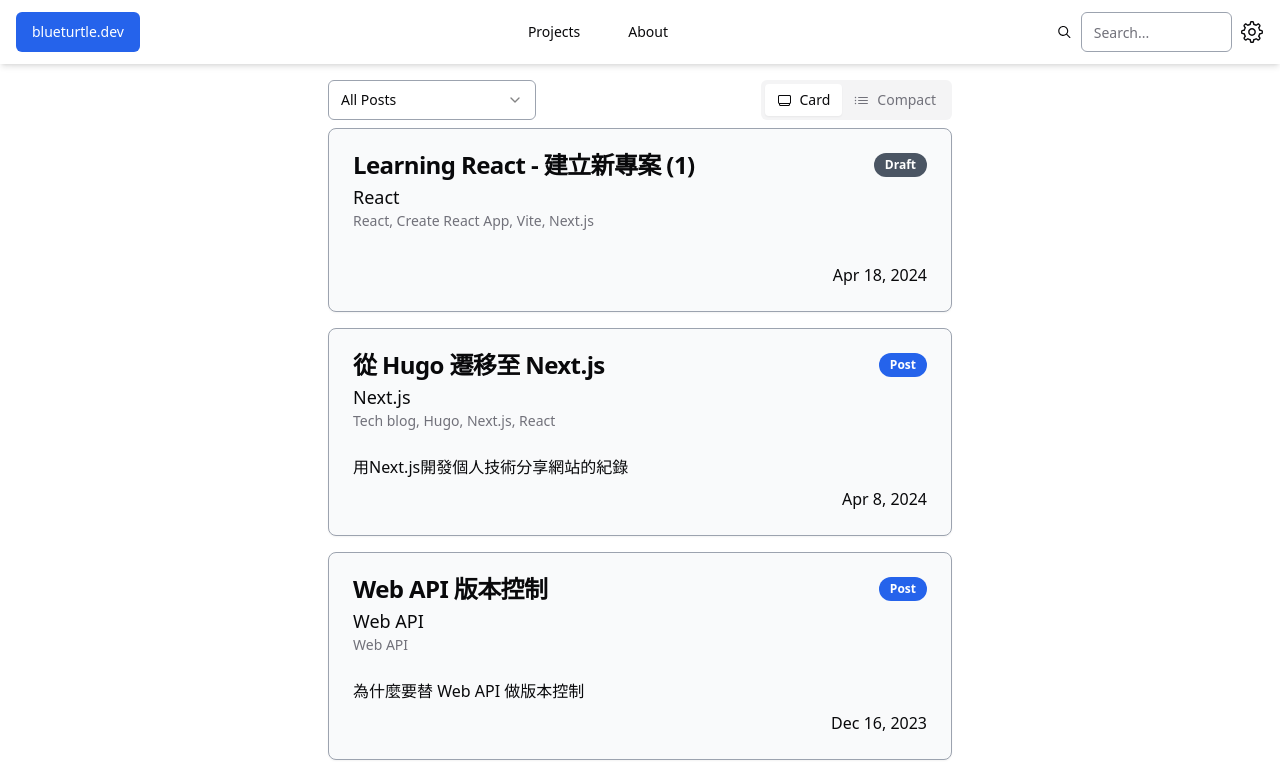
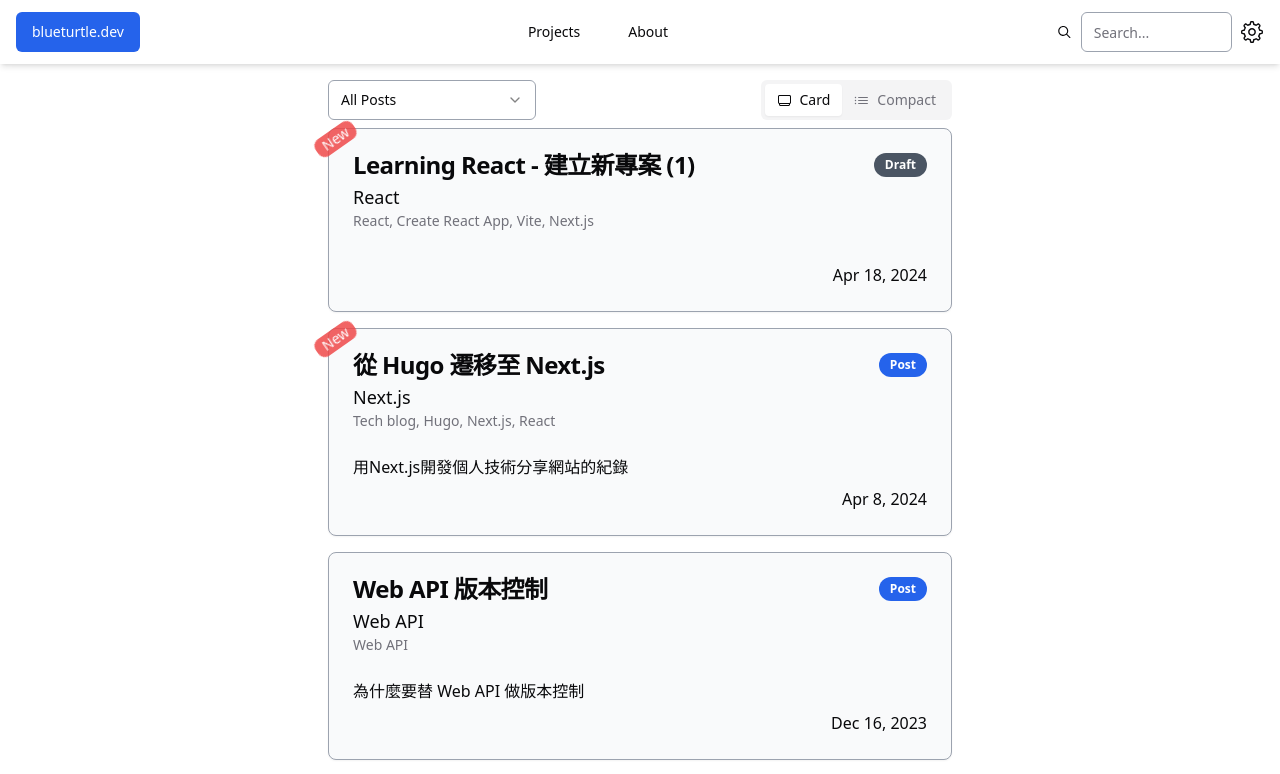
Before and after one commit to tarmacChen/blueturtle.dev, a Next.js app: page / in a window 1280 px wide. Shown: the top 774 px of the page. Built offline with nearby package versions, Linux system fonts and the light colour scheme.

Commit message:
fix hover border color when darkMode enable
add RedLabel on new post

```diff
--- a/src/components/BasicPage.tsx
+++ b/src/components/BasicPage.tsx
@@ -1,4 +1,4 @@
-import { Dispatch, SetStateAction, useEffect, useState } from 'react';
+/**/ import { Dispatch, SetStateAction, useEffect, useState } from 'react';
 import { useScroll } from '@/hooks/useScroll';
 import { useDevice } from '@/hooks/useDevice';
 import { FooterSection } from '@/components/FooterSection';
--- a/src/components/FooterSection.tsx
+++ b/src/components/FooterSection.tsx
@@ -3,7 +3,7 @@ import { mergeClassNames } from '@/lib/helper';
 
 export const FooterSection = () => {
   const footerClasses = mergeClassNames(
-    'fixed w-screen bottom-0 justify-center border-t-[1px] dark:border-t-white',
+    'fixed w-screen bottom-0 justify-center border-t-[1px] dark:border-t-white z-10',
   );
 
   return (
--- a/src/components/MarkdownViewPage.tsx
+++ b/src/components/MarkdownViewPage.tsx
@@ -16,7 +16,7 @@ export default function MarkdownViewPage({
             source={md?.content || ''}
             ordered={true}
             headingTopOffset={84}
-            className="bg-gray-100 dark:bg-gray-800 xl:sticky xl:top-24 xl:left-0"
+            className="bg-gray-100 dark:bg-gray-800 xl:sticky xl:top-20 xl:left-0"
           />
         </div>
         <div className="flex flex-col justify-center items-center mx-auto w-full mb-32">
--- a/src/components/Navbar.tsx
+++ b/src/components/Navbar.tsx
@@ -6,7 +6,7 @@ import { SearchBar } from '@/components/SearchBar';
 
 export const Navbar = () => {
   return (
-    <div className="sticky px-4 top-0 flex flex-row h-16 w-full items-center shadow-md bg-background dark:shadow-yellow-300">
+    <div className="sticky px-4 top-0 flex flex-row h-16 w-full items-center shadow-md bg-background dark:shadow-yellow-300 z-10">
       <Logo />
       <div className="invisible md:visible flex flex-row justify-center mx-auto">
         <DesktopNavbar />
@@ -24,7 +24,7 @@ export const NavbarWithSearchBar = ({
   dispatch: Dispatch<SetStateAction<string>>;
 }) => {
   return (
-    <div className="sticky px-4 top-0 flex flex-row h-16 w-full items-center shadow-md bg-background dark:shadow-yellow-300">
+    <div className="sticky px-4 top-0 flex flex-row h-16 w-full items-center shadow-md bg-background dark:shadow-yellow-300 z-10">
       <Logo />
       <div className="invisible md:visible flex flex-row justify-center mx-auto">
         <DesktopNavbar />
--- a/src/components/PostCard.tsx
+++ b/src/components/PostCard.tsx
@@ -7,7 +7,7 @@ import {
 } from '@/components/ui/card';
 import { Badge } from '@/components/ui/badge';
 import { MarkdownFile } from 'mdman';
-import moment from 'moment';
+import moment, { now } from 'moment';
 import Link from 'next/link';
 import { SnippetCard } from '@/components/SnippetCard';
 
@@ -18,16 +18,36 @@ export const PostBadge = () => (
   <Badge className="bg-blue-600 h-6 text-white hover:bg-blue-600">Post</Badge>
 );
 
+export const RedPoint = () => {
+  return (
+    <span className="flex relative w-3 h-3 top-0 right-0">
+      <span className="absolute animate-ping inline-flex bg-red-500 w-full h-full rounded-full opacity-75" />
+      <span className="relative inline-flex rounded-full h-3 w-3 bg-red-500" />
+    </span>
+  );
+};
+
+export const RedLabel = () => {
+  return (
+    <div className="animate-pulse px-2 flex absolute top-0 -left-4 -rotate-[35deg] bg-red-500 text-white rounded-lg text-sm">
+      <label>New</label>
+    </div>
+  );
+};
+
 export const PostCard = ({ post }: { post: MarkdownFile }) => {
   const meta = post.metadata;
   const linkUrl = `/posts/${meta?.title}`;
   const createdTime = moment(meta.createdTime);
   const tags = meta.tags ? meta.tags.join(', ') : '';
   const category = meta.category || '';
+  const today = moment(now());
+  const isNewPost = today.diff(createdTime, 'months') <= 1;
 
   return (
     <Link href={linkUrl}>
-      <Card className="bg-gray-50 border-gray-400 dark:border-gray-300 dark:bg-gray-800 hover:border-black hover:bg-blue-50 hover:shadow-md hover:border-blue-500 hover:border-2">
+      <Card className="relative bg-gray-50 border-gray-400 dark:bg-gray-800 hover:bg-blue-50 hover:shadow-md hover:border-blue-500 dark:hover:border-blue-500 hover:border-2">
+        {isNewPost && <RedLabel />}
         <CardHeader>
           <div className="flex flex-row justify-between gap-2">
             <CardTitle className="">{meta?.title}</CardTitle>
```
Also changed, not shown: 1 other file (tests, documents, lock files or other folders).
